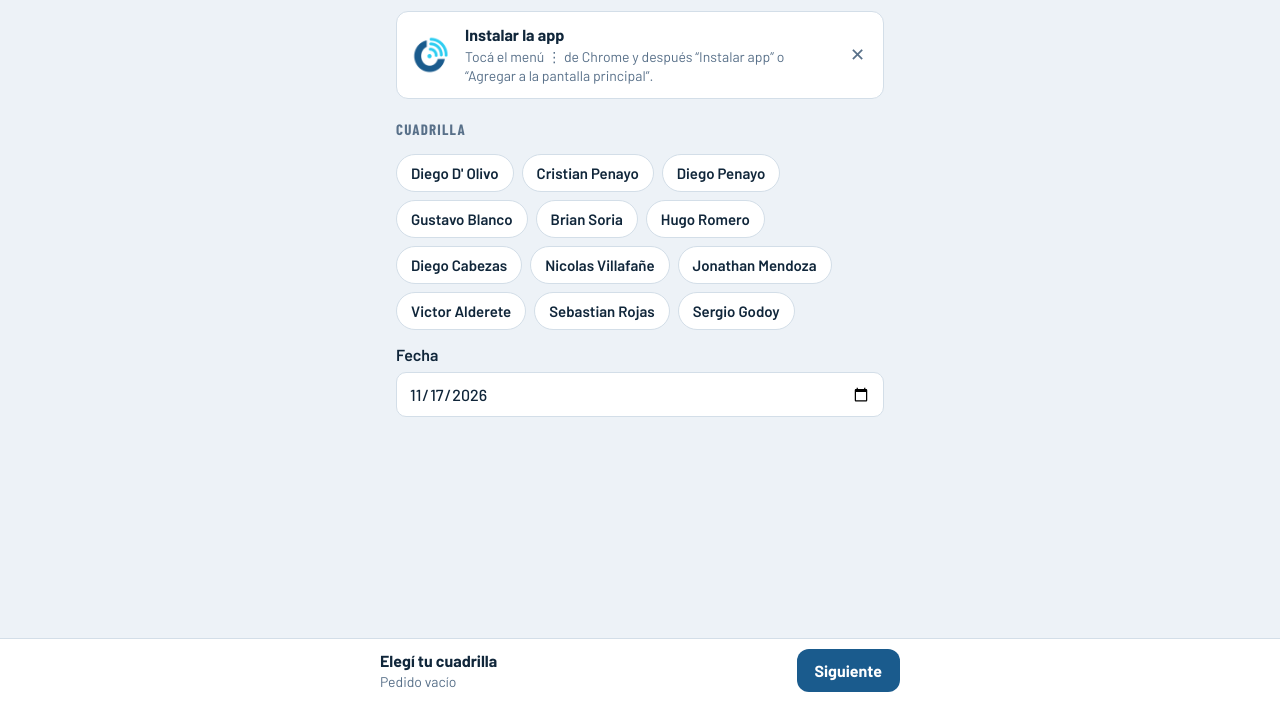
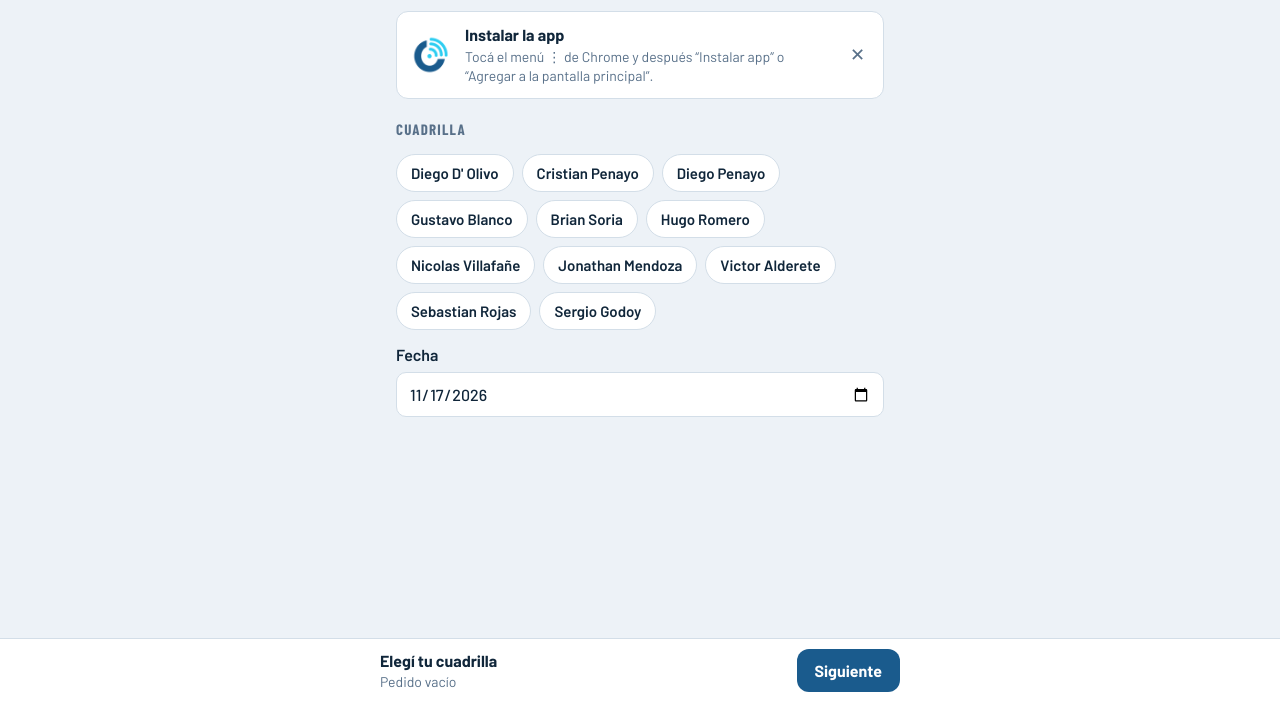
Before and after one commit to cjaime-boop/pedidos, a plain HTML site: page index.html in a window 1280 px wide. Shown: the part 98-800 px from the top of the page. Drawn offline with nearby package versions, Linux system fonts and the light colour scheme.

Commit message:
Saca a Diego Cabezas de las cuadrillas
Co-Authored-By: Claude Opus 5.5 <noreply@anthropic.com>
Claude-Session: https://claude.ai/code/session_01VzwDbb68pgwVBnnxbeQnu3

```diff
--- a/index.html
+++ b/index.html
@@ -196,7 +196,7 @@ footer .cta{padding:12px 18px;font-size:16px}
 
 <script>
 // Las cuadrillas del formulario "Control Materiales MTTO ATC"
-var CUADRILLAS = ["Diego D' Olivo","Cristian Penayo","Diego Penayo","Gustavo Blanco","Brian Soria","Hugo Romero","Diego Cabezas","Nicolas Villafañe","Jonathan Mendoza","Victor Alderete","Sebastian Rojas","Sergio Godoy"];
+var CUADRILLAS = ["Diego D' Olivo","Cristian Penayo","Diego Penayo","Gustavo Blanco","Brian Soria","Hugo Romero","Nicolas Villafañe","Jonathan Mendoza","Victor Alderete","Sebastian Rojas","Sergio Godoy"];
 var MODO_PRUEBA = true;   // en prueba no se manda nada al formulario del depósito
 // Los campos del formulario "Control Materiales MTTO ATC"
 var FIBRA = [
```
